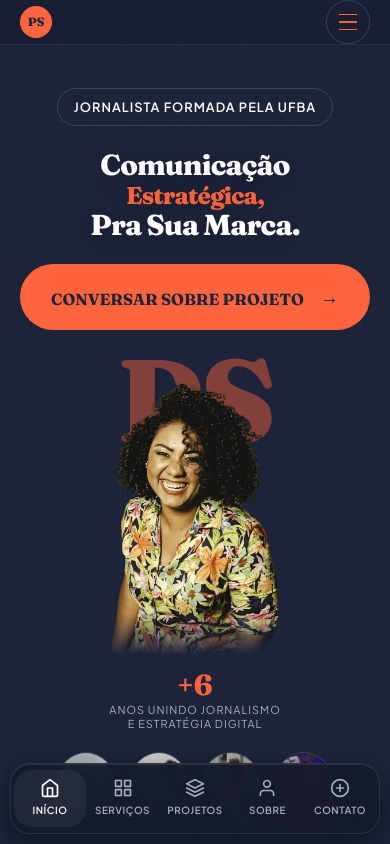
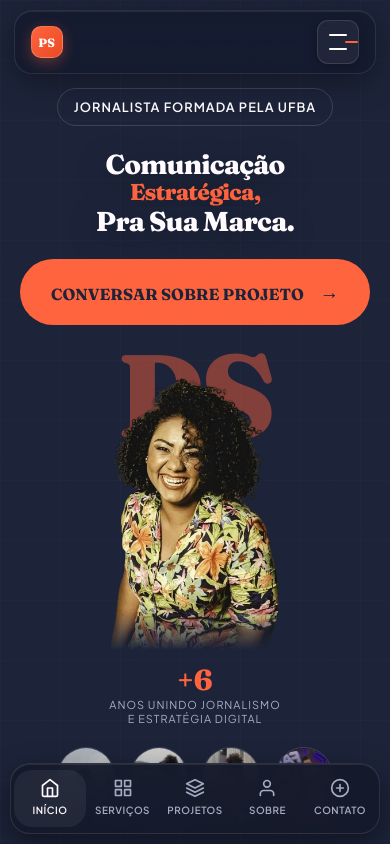
Before and after one commit to Hobert3946/priscila-landing-page, a website: page index.html in a window 390 px wide. Shown: the top 844 px of the page. Drawn offline with nearby package versions, Linux system fonts and the light colour scheme.

Commit message:
feat(mobile): embeleza header e oculta ao sair da hero

```diff
--- a/js/ui.js
+++ b/js/ui.js
@@ -63,9 +63,9 @@
     update();
   }
 
-  /* Menu encolhe ao rolar (sempre). No desktop (>900px) também some assim que passa de um
-     limiar de rolagem e o rail lateral (.side-rail) assume — baseado só na posição, não na
-     direção, pra o rail continuar ativo mesmo rolando pra cima. Só volta perto do topo. */
+  /* Menu encolhe ao rolar. No desktop (>900px) some após limiar inicial para o rail lateral assumir.
+     No mobile (<=900px), permanece visível durante a seção hero e some suavemente ao sair dela,
+     deixando a tela limpa para a barra inferior fixa. */
   function initHeaderShrink() {
     const header = document.querySelector('.header');
     if (!header) return;
@@ -76,15 +76,38 @@
     function update() {
       const y = window.scrollY;
       header.classList.toggle('is-compact', y > 40);
-      header.classList.toggle('is-hidden', desktopQuery.matches && y > 120);
+
+      // Não oculta se o menu mobile estiver aberto
+      const isMenuOpen = document.body.classList.contains('menu-open') ||
+                         header.querySelector('.nav-toggle[aria-expanded="true"]');
+      if (isMenuOpen) {
+        header.classList.remove('is-hidden');
+        ticking = false;
+        return;
+      }
+
+      if (desktopQuery.matches) {
+        header.classList.toggle('is-hidden', y > 120);
+      } else {
+        // No mobile: visível no hero, some após passar da altura do hero
+        const hero = document.getElementById('hero');
+        const heroThreshold = hero ? (hero.offsetTop + hero.offsetHeight - 80) : 400;
+        header.classList.toggle('is-hidden', y > heroThreshold);
+      }
       ticking = false;
     }
+
     window.addEventListener('scroll', () => {
       if (!ticking) {
         requestAnimationFrame(update);
         ticking = true;
       }
     }, { passive: true });
+
+    window.addEventListener('resize', () => {
+      update();
+    }, { passive: true });
+
     update();
   }
 
--- a/mobile.css
+++ b/mobile.css
@@ -211,10 +211,13 @@ html.is-touch {
   }
 
   .nav-container {
-    background: rgba(24, 30, 50, 0.96);
+    background: rgba(20, 25, 42, 0.92);
+    border-radius: 18px;
+    border: 1px solid rgba(255, 255, 255, 0.09);
+    box-shadow: 0 8px 30px rgba(0, 0, 0, 0.35);
   }
   .mobile-tabbar {
-    background: rgba(24, 30, 50, 0.97);
+    background: rgba(20, 25, 42, 0.94);
   }
 
   /* Sombra projetada numa imagem grande é recalculada a cada quadro; e sem
--- a/styles.css
+++ b/styles.css
@@ -305,16 +305,15 @@ body {
   display: none;
 }
 
-/* No desktop, a barra some ao rolar pra baixo e um rail de pontos aparece na lateral
-   (mais discreto que a barra inteira); ao rolar pra cima, a barra volta e o rail some.
-   Não mexe no mobile: lá o header já é só logo + hambúrguer. */
-@media (min-width: 901px) {
+/* A barra some com deslizamento suave para cima ao rolar. No desktop ao passar do topo,
+   e no mobile após sair da seção hero (js/ui.js initHeaderShrink) */
 .header.is-hidden {
   transform: translateY(-130%);
   opacity: 0;
   pointer-events: none;
 }
 
+@media (min-width: 901px) {
   .side-rail {
     display: flex;
     flex-direction: column;
@@ -609,9 +608,10 @@ body {
 /* Typography Reveal using SplitType requires specific line-heights and hidden overflow */
 .hero-title {
   font-family: var(--font-display);
-  /* "Comunicação," mede ~11.6em em Syne 800: o tamanho precisa caber em (largura útil / 11.6),
-     senão o SplitType (palavras inline-block) quebra a palavra no meio. Ver tests/layout.test.mjs */
-  font-size: clamp(1.4rem, 7.4vw, 5.6rem);
+  /* "Comunicação," precisa caber numa linha: se não couber, o SplitType (palavras inline-block)
+     quebra a palavra no meio. Em Fraunces 800 ela mede ~6.4em, e o 7vw deixa ~15% de folga na
+     largura mais apertada (390px). Ver tests/layout.test.mjs */
+  font-size: clamp(1.4rem, 7vw, 5.6rem);
   font-weight: 800;
   line-height: 1.05;
   letter-spacing: -0.03em;
@@ -1082,42 +1082,123 @@ body {
 }
 
 @media (max-width: 900px) {
+  .header {
+    padding: 0.65rem 0.85rem 0;
+    transition: transform 0.45s cubic-bezier(0.16, 1, 0.3, 1), opacity 0.35s ease;
+  }
+
+  .nav-container {
+    padding: 0.55rem 1rem !important;
+    border-radius: 18px;
+    background: rgba(20, 25, 42, 0.82) !important;
+    backdrop-filter: blur(20px) saturate(180%) !important;
+    -webkit-backdrop-filter: blur(20px) saturate(180%) !important;
+    border: 1px solid rgba(255, 255, 255, 0.09) !important;
+    box-shadow: 0 8px 30px rgba(0, 0, 0, 0.35), inset 0 1px 0 rgba(255, 255, 255, 0.08) !important;
+    justify-content: space-between;
+  }
+
+  .header.is-compact {
+    padding: 0.45rem 0.85rem 0;
+  }
+
+  .header.is-compact .nav-container {
+    padding: 0.5rem 0.95rem !important;
+    background: rgba(18, 22, 38, 0.94) !important;
+    border-color: rgba(255, 255, 255, 0.12) !important;
+    box-shadow: 0 10px 30px rgba(0, 0, 0, 0.45), inset 0 1px 0 rgba(255, 255, 255, 0.1) !important;
+  }
+
+  .brand-logo {
+    gap: 0.65rem;
+  }
+
+  .logo-badge {
+    width: 36px;
+    height: 36px;
+    font-size: 0.85rem;
+    font-weight: 800;
+    background: linear-gradient(135deg, #FE633D, #ea4a22);
+    color: #ffffff;
+    box-shadow: 0 4px 14px rgba(254, 99, 61, 0.35);
+    border-radius: 10px;
+    border: 1px solid rgba(255, 255, 255, 0.2);
+  }
+
+  .logo-name {
+    font-size: 0.95rem;
+    letter-spacing: 0.01em;
+  }
+
   .nav-action {
     margin-left: auto;
   }
-}
 
   .nav-toggle {
-  display: none;
+    display: flex;
     flex-direction: column;
     align-items: center;
     justify-content: center;
-  gap: 6px;
-  width: 44px;
-  height: 44px;
+    gap: 5px;
+    width: 42px;
+    height: 42px;
     padding: 0;
-  background: transparent;
-  border: 1px solid rgba(255,255,255,0.15);
-  border-radius: 50%;
+    background: rgba(255, 255, 255, 0.05);
+    border: 1px solid rgba(255, 255, 255, 0.12);
+    border-radius: 11px;
     cursor: pointer;
+    box-shadow: 0 2px 10px rgba(0, 0, 0, 0.25);
+    transition: all 0.25s cubic-bezier(0.16, 1, 0.3, 1);
+  }
+
+  .nav-toggle:hover,
+  .nav-toggle:focus-visible {
+    background: rgba(254, 99, 61, 0.12);
+    border-color: rgba(254, 99, 61, 0.4);
+  }
+
+  .nav-toggle:active {
+    transform: scale(0.93);
   }
 
   .nav-toggle-bar {
     display: block;
     width: 18px;
-  height: 1.5px;
+    height: 2px;
+    border-radius: 2px;
+    background-color: #ffffff;
+    transition: transform 0.3s cubic-bezier(0.16, 1, 0.3, 1), opacity 0.2s ease, width 0.2s ease, background-color 0.2s ease;
+  }
+
+  .nav-toggle-bar:nth-child(2) {
+    width: 13px;
+    align-self: flex-end;
     background-color: var(--accent-color);
-  transition: transform 0.3s var(--ease-out-expo), opacity 0.3s ease;
+  }
+
+  .nav-toggle[aria-expanded="true"] {
+    background: rgba(254, 99, 61, 0.15);
+    border-color: rgba(254, 99, 61, 0.5);
+  }
+
+  .nav-toggle[aria-expanded="true"] .nav-toggle-bar {
+    background-color: var(--accent-color);
+    width: 18px;
+    align-self: center;
   }
 
   .nav-toggle[aria-expanded="true"] .nav-toggle-bar:nth-child(1) {
-  transform: translateY(7.5px) rotate(45deg);
-}
+    transform: translateY(7px) rotate(45deg);
+  }
+
   .nav-toggle[aria-expanded="true"] .nav-toggle-bar:nth-child(2) {
     opacity: 0;
-}
+    transform: scaleX(0);
+  }
+
   .nav-toggle[aria-expanded="true"] .nav-toggle-bar:nth-child(3) {
-  transform: translateY(-7.5px) rotate(-45deg);
+    transform: translateY(-7px) rotate(-45deg);
+  }
 }
 
 .mobile-menu {
```
Also changed, not shown: 404.html (+1 -1 lines), tests/form-seo-error.test.mjs (+29 -0 lines). Lines whose indentation alone changed are shown as unchanged.
